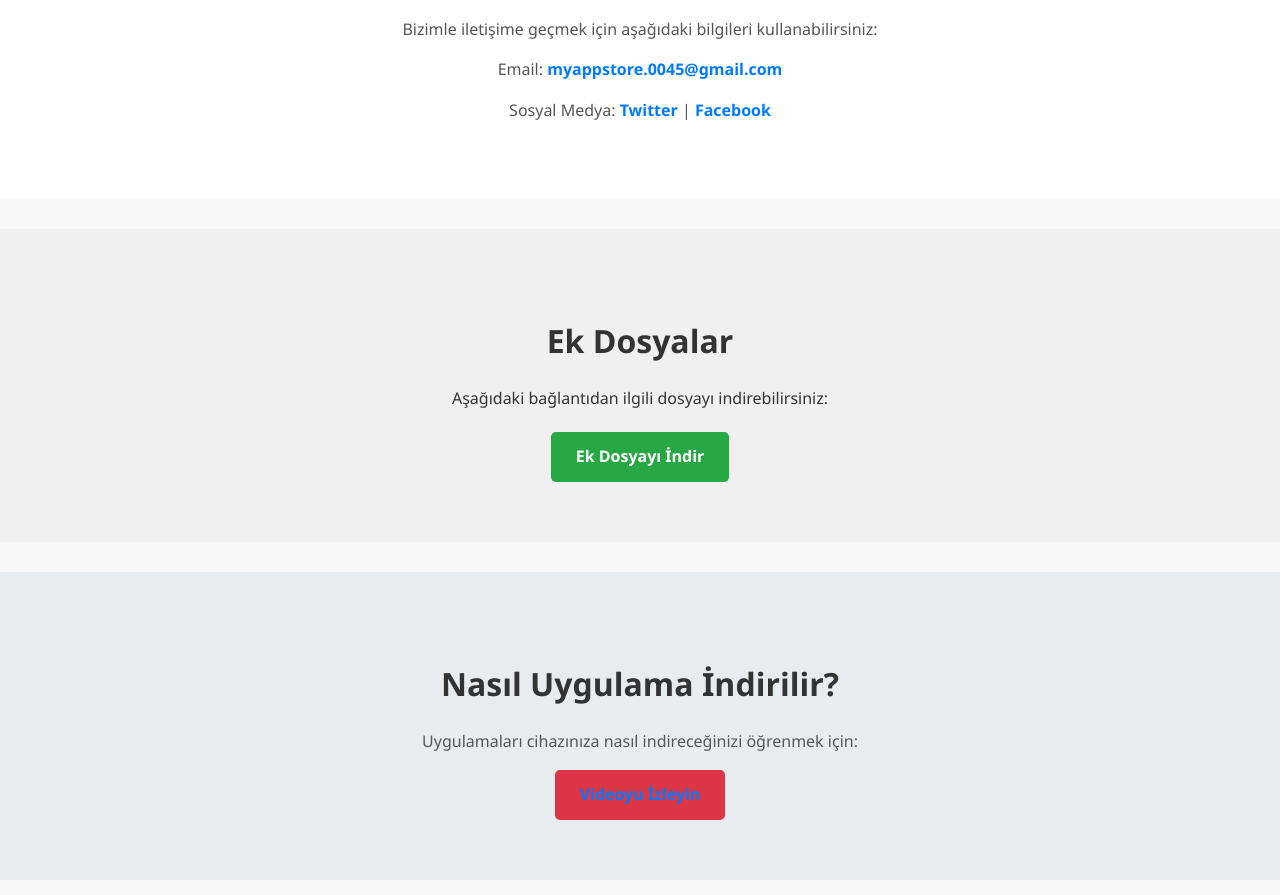
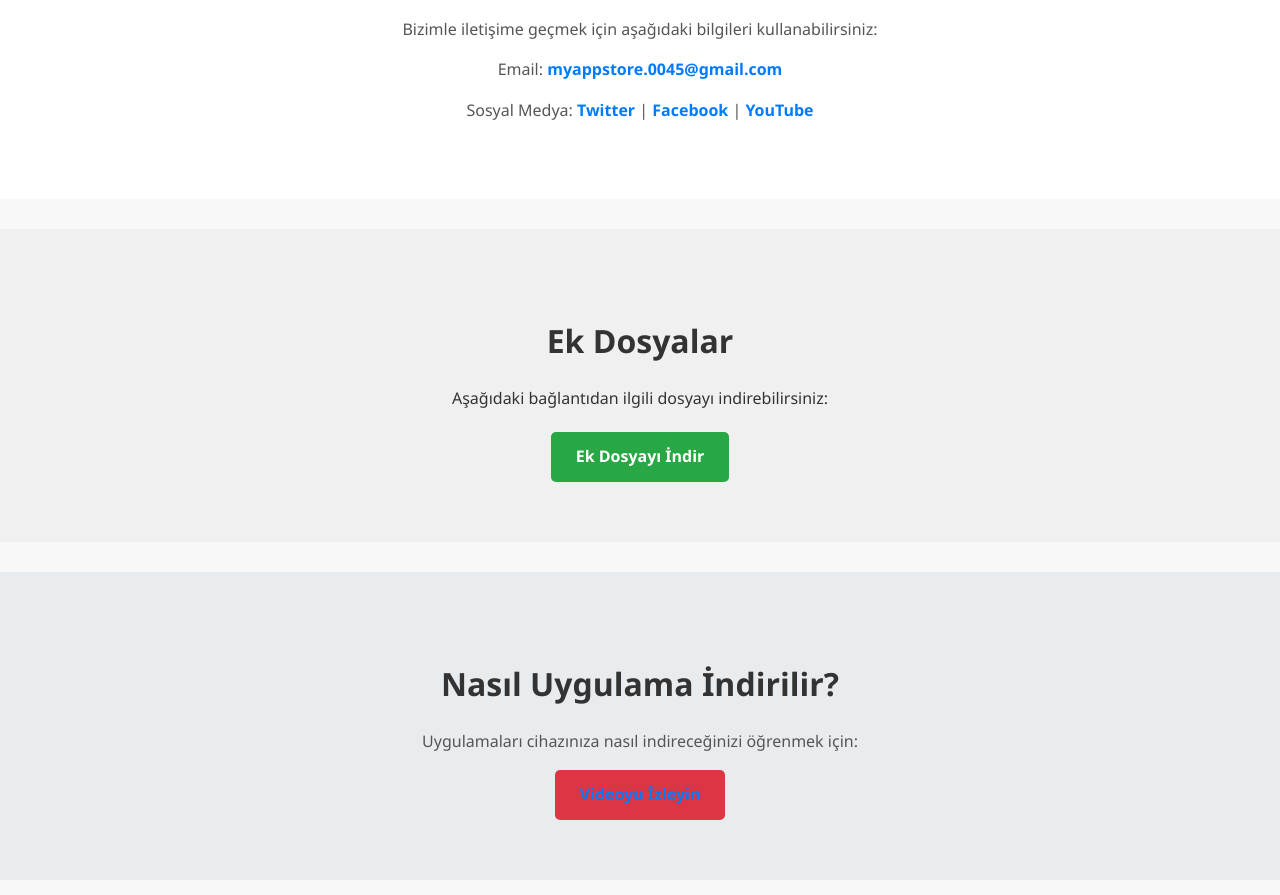
Before and after one commit to MyAppStore0045/myappstore0045.github.io, a plain HTML site: page index.html in a window 1280 px wide. Shown: the part 1926-2821 px from the top of the page. Drawn offline with Linux system fonts and the light colour scheme.

Commit message:
Update index.html

```diff
--- a/index.html
+++ b/index.html
@@ -330,7 +330,7 @@
                 <h2>İletişim</h2>
                 <p>Bizimle iletişime geçmek için aşağıdaki bilgileri kullanabilirsiniz:</p>
                 <p>Email: <a href="mailto:myappstore.0045@gmail.com">myappstore.0045@gmail.com</a></p>
-                <p>Sosyal Medya: <a href="https://twitter.com/myappstore" target="_blank">Twitter</a> | <a href="https://facebook.com/myappstore" target="_blank">Facebook</a></p>
+                <p>Sosyal Medya: <a href="https://twitter.com/myappstore" target="_blank">Twitter</a> | <a href="https://facebook.com/myappstore" target="_blank">Facebook</a> | <a href="https://www.youtube.com/@MyAppStore0045" target="_blank">YouTube</a></p>
             </div>
         </section>
 
```
